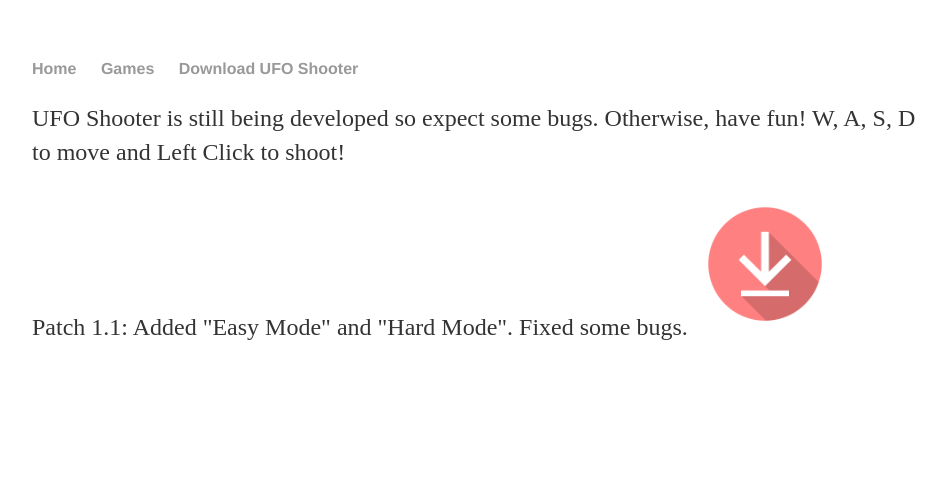
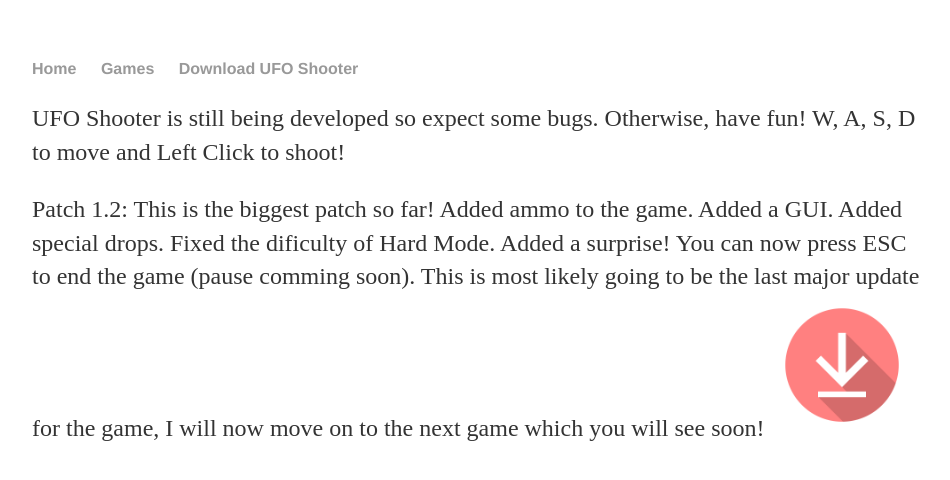
Before and after one commit to BardyBard/BardyBard.github.io, a Jekyll site: the page built from ufo_shooter.html, in a window 1280 px wide. Shown: the top 480 px of the page, without its empty margins (160-1110 px from the left). Built offline with Jekyll 4.4.1, drawn with Linux system fonts in a browser that asks for light colours.

Commit message:
Update ufo_shooter.html

```diff
--- a/ufo_shooter.html
+++ b/ufo_shooter.html
@@ -4,9 +4,16 @@ title: Download UFO Shooter
 ---
 <div class="blurb">
 	<p> UFO Shooter is still being developed so expect some bugs. Otherwise, have fun! W, A, S, D to move and Left Click to shoot!
-	<p> Patch 1.1:
-		Added "Easy Mode" and "Hard Mode".
-		Fixed some bugs.
+	<p> Patch 1.2:
+		This is the biggest patch so far!
+		Added ammo to the game.
+		Added a GUI.
+		Added special drops.
+		Fixed the dificulty of Hard Mode.
+		Added a surprise!
+		You can now press ESC to end the game (pause comming soon).
+
+		This is most likely going to be the last major update for the game, I will now move on to the next game which you will see soon!
 <a href="/UFO Shooter.exe" download>
   <img border="0" src="/download-1915749_1280.png" alt="bardybard.github.io" width="142" height="142">
 </a>
```
